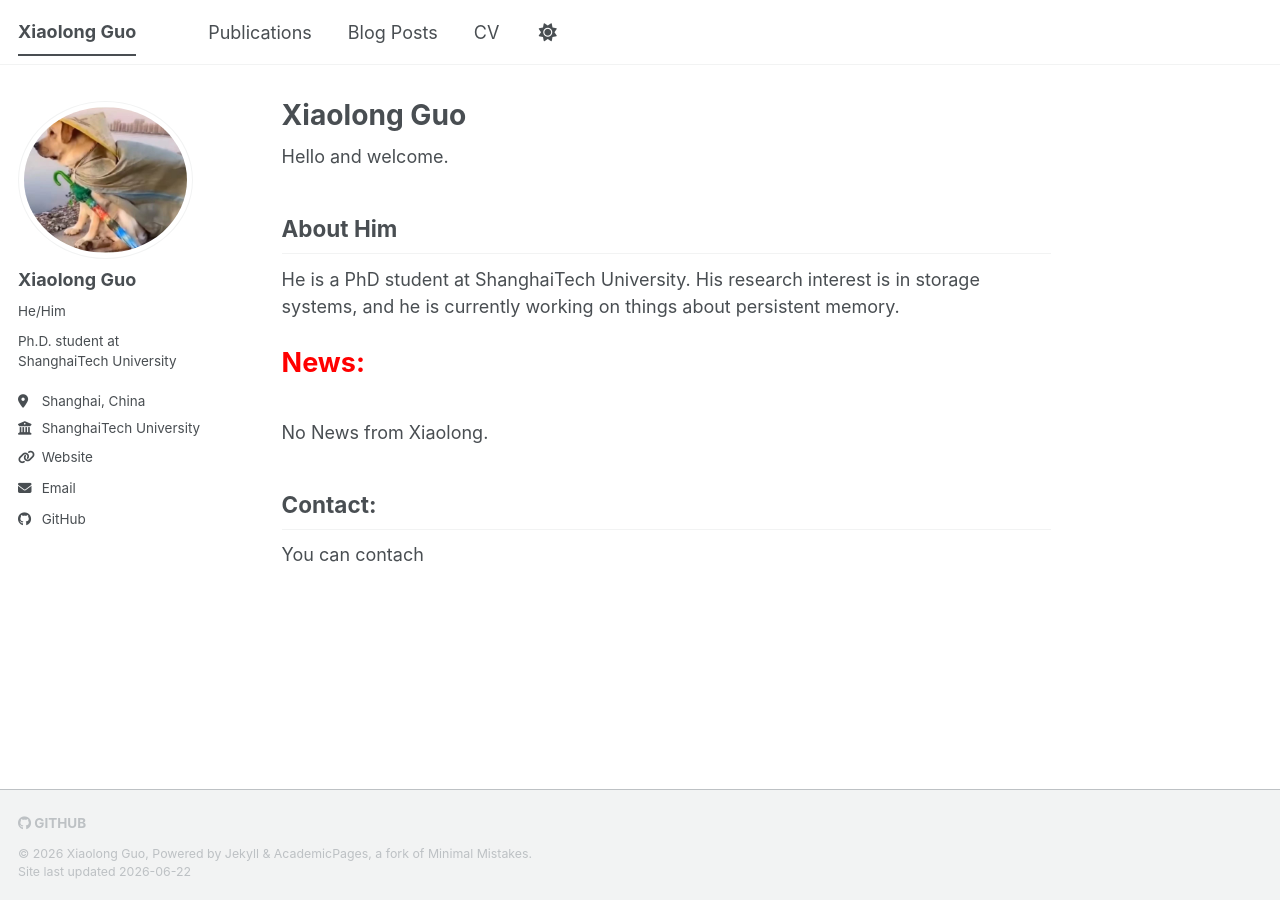
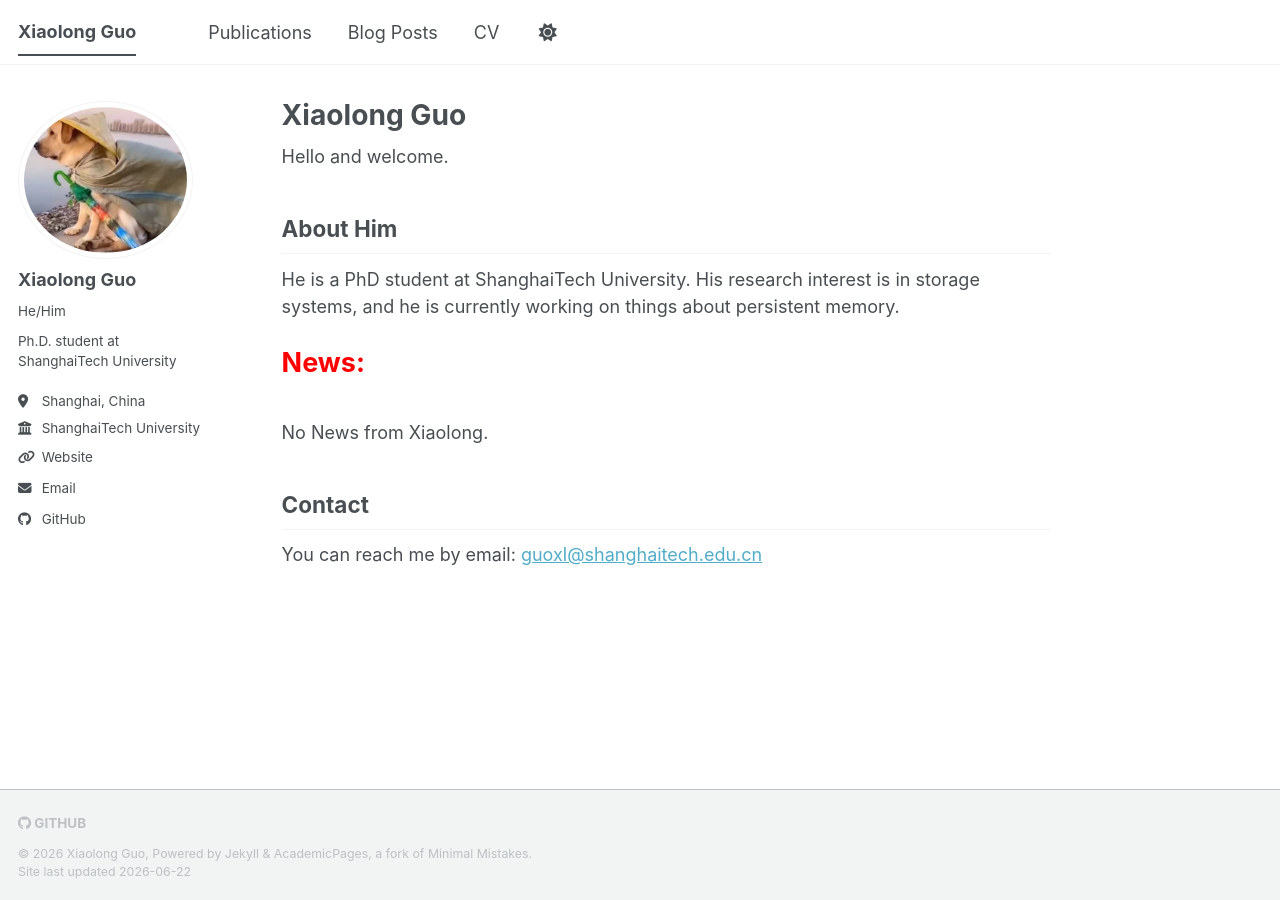
Before and after one commit to num73/num73.github.io, a Jekyll site: the page built from _pages/about.md, in a window 1280 px wide. Built offline with Jekyll 4.4.1, drawn with Linux system fonts in a browser that asks for light colours; a script bundle is joined from its source files by our own code; library files that are not in the unit come from our copies.

Commit message:
Fix contact section formatting and correct typo in email prompt

```diff
--- a/_pages/about.md
+++ b/_pages/about.md
@@ -22,6 +22,6 @@ No News from Xiaolong.
 
 
 
-## Contact:
+## Contact
 
-You can contach
+You can reach me by email: [guoxl@shanghaitech.edu.cn](mailto:guoxl@shanghaitech.edu.cn)
```
